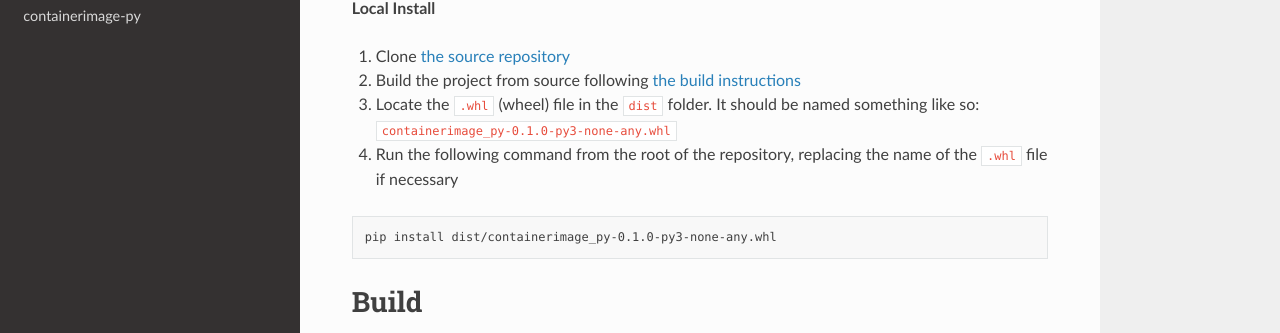
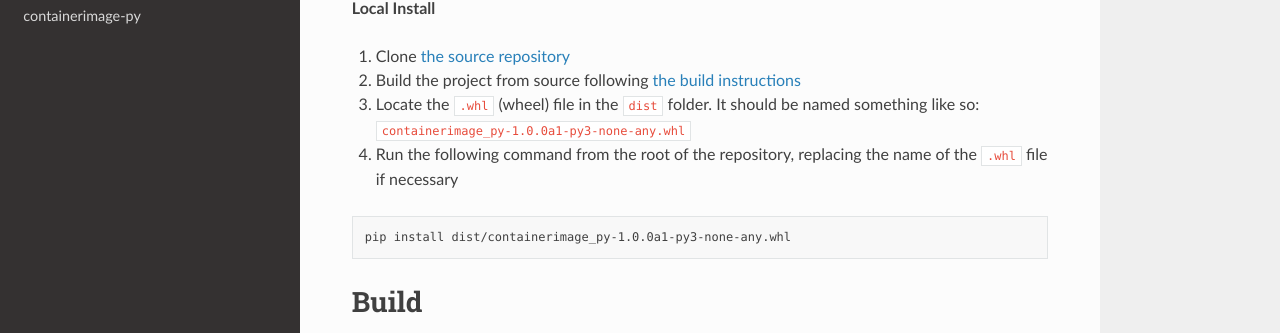
Before and after one commit to whatsacomputertho/containerimage-py, a Sphinx documentation site: the page built from doc/source/index.rst, in a window 1280 px wide and 900 px high, scrolled down 922 px. Shown: the part 136-469 px from the top of the window. Built offline with Sphinx 7.4.7 and the Read the Docs theme 3.1.0, drawn with Linux system fonts in a browser that asks for light colours.

Commit message:
chore(release): cut release-1.0 branch
Signed-off-by: whatsacomputertho <ebalcik71@gmail.com>

```diff
--- a/doc/source/index.rst
+++ b/doc/source/index.rst
@@ -54,12 +54,12 @@ Run the following command to install the latest version of this package using pi
 
 1. Clone `the source repository <https://github.com/containers/containerimage-py>`_
 2. Build the project from source following `the build instructions <Build_>`_
-3. Locate the ``.whl`` (wheel) file in the ``dist`` folder. It should be named something like so: ``containerimage_py-0.1.0-py3-none-any.whl``
+3. Locate the ``.whl`` (wheel) file in the ``dist`` folder. It should be named something like so: ``containerimage_py-1.0.0a1-py3-none-any.whl``
 4. Run the following command from the root of the repository, replacing the name of the ``.whl`` file if necessary
 
 .. code-block:: shell
 
-   pip install dist/containerimage_py-0.1.0-py3-none-any.whl
+   pip install dist/containerimage_py-1.0.0a1-py3-none-any.whl
 
 
 Build
--- a/pyproject.toml
+++ b/pyproject.toml
@@ -4,7 +4,7 @@ build-backend = "setuptools.build_meta"
 
 [project]
 name = "containerimage-py"
-version = "0.1.0"
+version = "1.0.0-alpha.1"
 authors = [
     {name = "Ethan Balcik", email="ethanbalcik@ibm.com" }
 ]
```
Also changed, not shown: README.md (+2 -2 lines).
